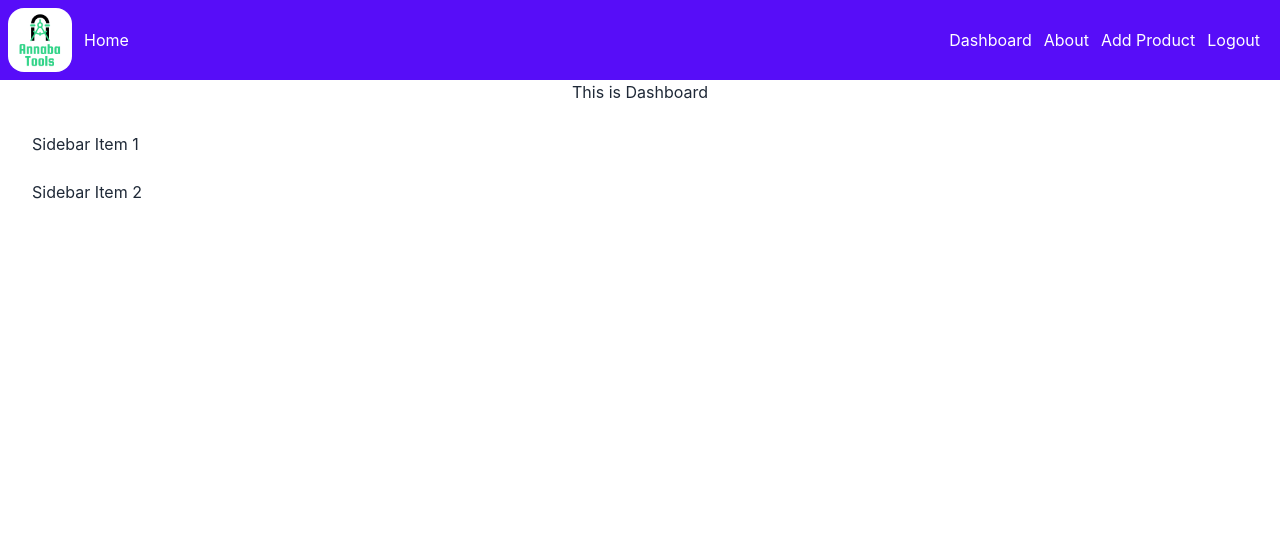
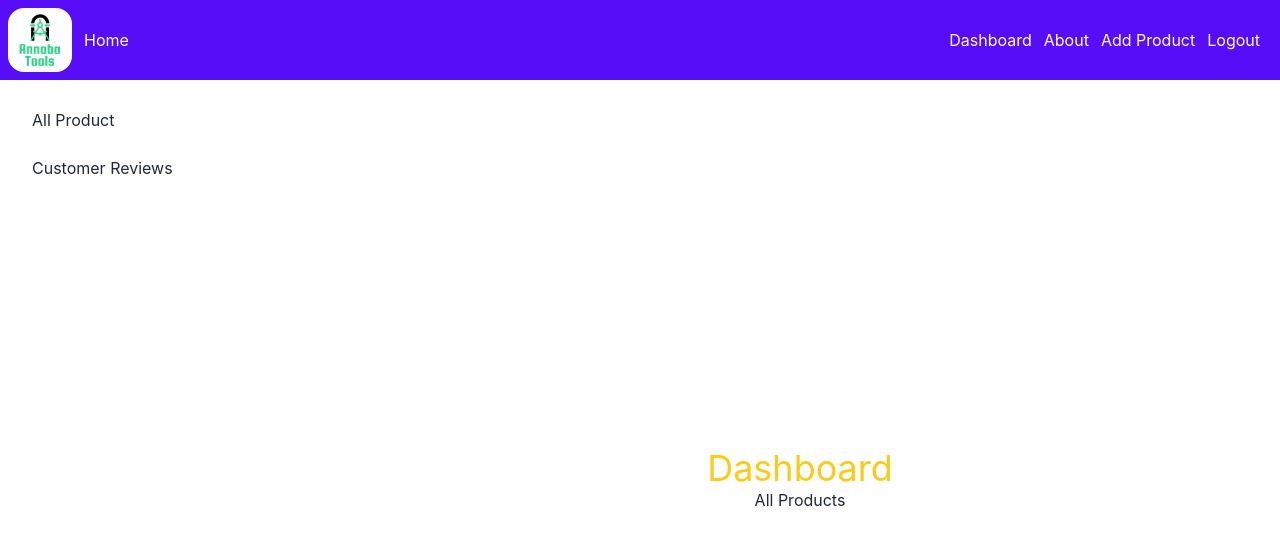
Before and after one commit to AdanAnnaba/assignment12, a React (Create React App) app: page /dashboard in a window 1280 px wide. Shown: the top 544 px of the page. Built offline with nearby package versions, Linux system fonts and the light colour scheme; no server answers; sample sign-in values are in the browser's storage.

Commit message:
Dashboard create

```diff
--- a/src/App.js
+++ b/src/App.js
@@ -2,12 +2,13 @@ import { Routes , Route} from 'react-router-dom';
 import './App.css';
 import About from './Pages/About/About';
 import AddProduct from './Pages/AddProduct/AddProduct';
-import AllProducts from './Pages/Home/AllProducts';
 import Dashboard from './Pages/Home/Dashboard';
 import Header from './Pages/Home/Header';
 import Home from './Pages/Home/Home';
+import AllProducts from './Pages/Home/AllProducts';
 import Login from './Pages/Home/Login';
 import ReqAuth from './Pages/Home/ReqAuth';
+import Reviews from './Pages/Home/Reviews';
 
 function App() {
   return (
@@ -18,7 +19,10 @@ function App() {
         <Route path='/login' element={<Login></Login>}></Route>
         <Route path='/about' element={<About></About>}></Route>
         <Route path='/addproduct' element={<ReqAuth><AddProduct></AddProduct></ReqAuth>}></Route>
-        <Route path='/dashboard' element={<ReqAuth><Dashboard><AllProducts></AllProducts></Dashboard></ReqAuth>}></Route>
+        <Route path='/dashboard' element={<ReqAuth><Dashboard></Dashboard></ReqAuth>}>
+          <Route index element={<AllProducts></AllProducts>}></Route>
+          <Route path='reviews' element={<Reviews></Reviews>}></Route>
+        </Route>
       </Routes>
     </div>
   );
--- a/src/Pages/Home/Dashboard.js
+++ b/src/Pages/Home/Dashboard.js
@@ -1,21 +1,27 @@
 import React from 'react';
+import { Link, Outlet } from 'react-router-dom';
 
 const Dashboard = () => {
     return (
         <div>
-            <h1>This is Dashboard</h1>
             <div class="drawer drawer-mobile">
+  <input id="my-drawer-2" type="checkbox" class="drawer-toggle" />
+  <div class="drawer-content flex flex-col items-center justify-center">
+    <h2 className='text-4xl text-yellow-400'>Dashboard</h2>
+    <Outlet></Outlet>
+    <label for="my-drawer-2" class="btn btn-primary drawer-button lg:hidden">Open drawer</label>
 
+  </div>
+  <div class="drawer-side">
+    <label for="my-drawer-2" class="drawer-overlay"></label>
+    <ul class="menu p-4 overflow-y-auto w-80 bg-base-100 text-base-content">
+      {/* <!-- Sidebar content here --> */}
+      <li><Link to='/dashboard'>All Product</Link></li>
+      <li><Link to='/dashboard/reviews'>Customer Reviews</Link></li>
+    </ul>
 
-
-            <div class="drawer-side">
-            <label for="my-drawer-2" class="drawer-overlay"></label>
-            <ul class="menu p-4 overflow-y-auto w-80 bg-base-100 text-base-content">
-            <li><a>Sidebar Item 1</a></li>
-            <li><a>Sidebar Item 2</a></li>
-            </ul>
-        </div>
-        </div>
+  </div>
+</div>
         </div>
     );
 };
--- a/src/Pages/Home/Login.js
+++ b/src/Pages/Home/Login.js
@@ -16,8 +16,6 @@ const Login = () => {
   if(user){
     navigate(from,{replace:true});
   }
-
-
 
   const onSubmit = data => {
     console.log(data);
--- /dev/null
+++ b/src/Pages/Home/Reviews.js
@@ -0,0 +1,11 @@
+import React from 'react';
+
+const Reviews = () => {
+    return (
+        <div>
+            <h2>This is reviews</h2>
+        </div>
+    );
+};
+
+export default Reviews;
```
